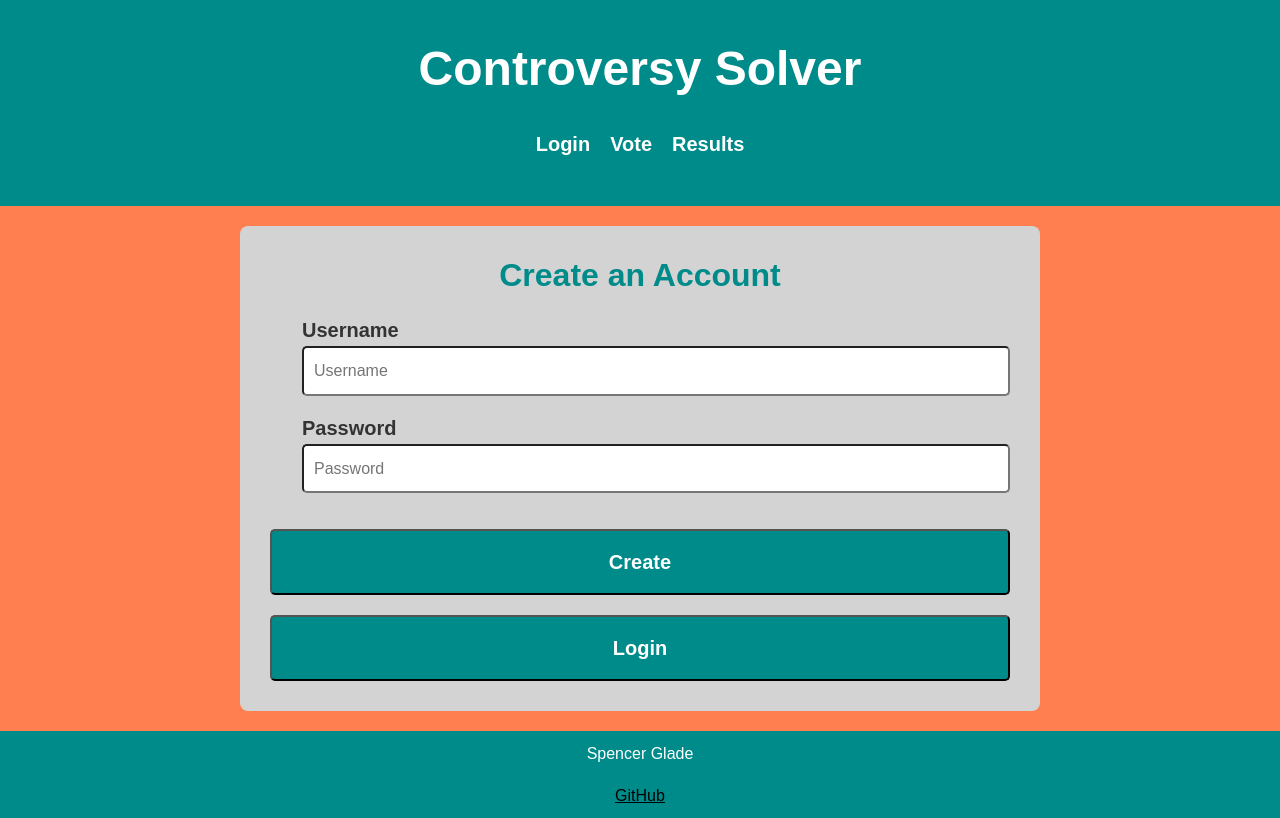
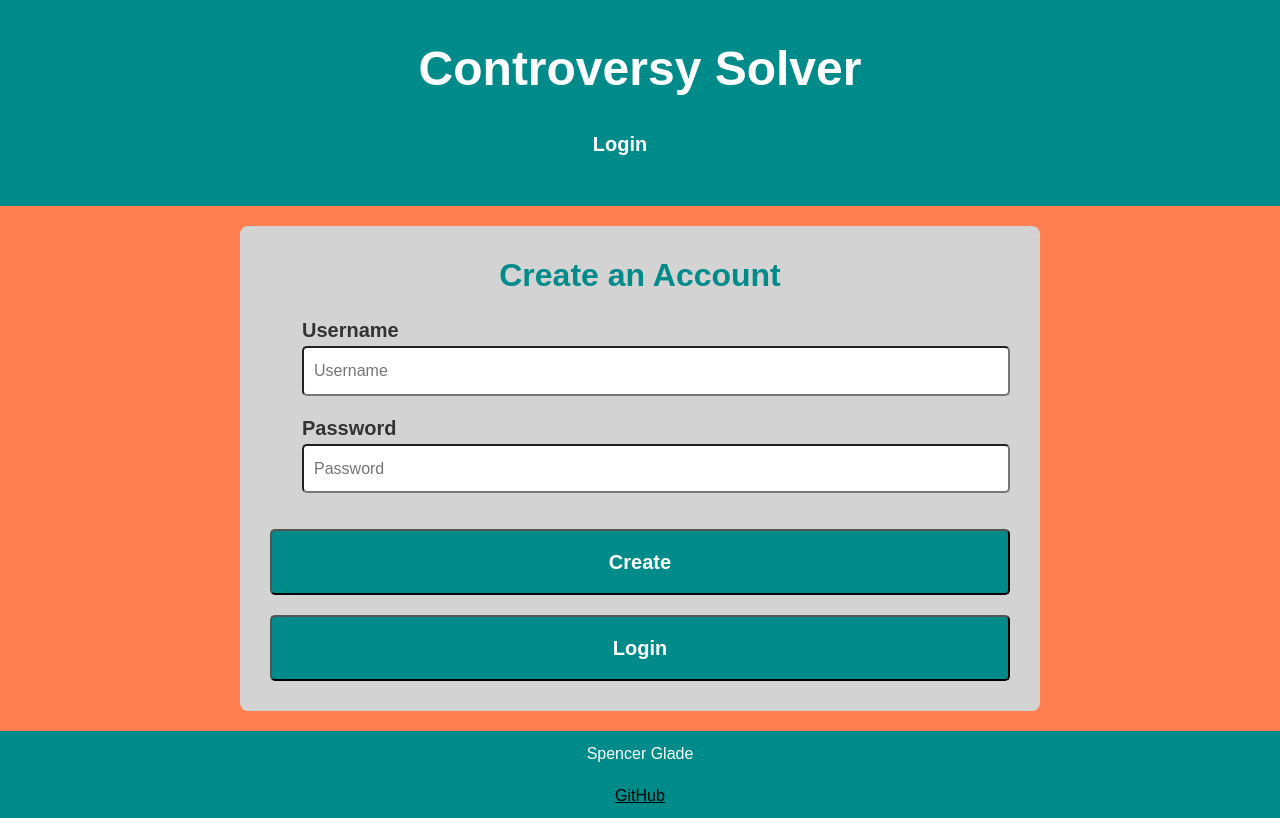
Before and after one commit to SpencerG-BYU/startup, a React (Vite) app: page / in a window 1280 px wide. Built offline with nearby package versions, Linux system fonts and the light colour scheme.

Commit message:
Added limited visibility for null users

```diff
--- a/src/app.jsx
+++ b/src/app.jsx
@@ -20,10 +20,10 @@ export default function App() {
                     <NavLink className='nav-link' to=''>Login</NavLink>
                 </li>
                 <li>
-                    <NavLink className='nav-link' to='vote'>Vote</NavLink>
+                    {user && <NavLink className='nav-link' to='vote'>Vote</NavLink>}
                 </li>
                 <li>
-                    <NavLink className='nav-link' to='results'>Results</NavLink>
+                    {user && <NavLink className='nav-link' to='results'>Results</NavLink>}
                 </li>
             </ul>
         </nav>
```
